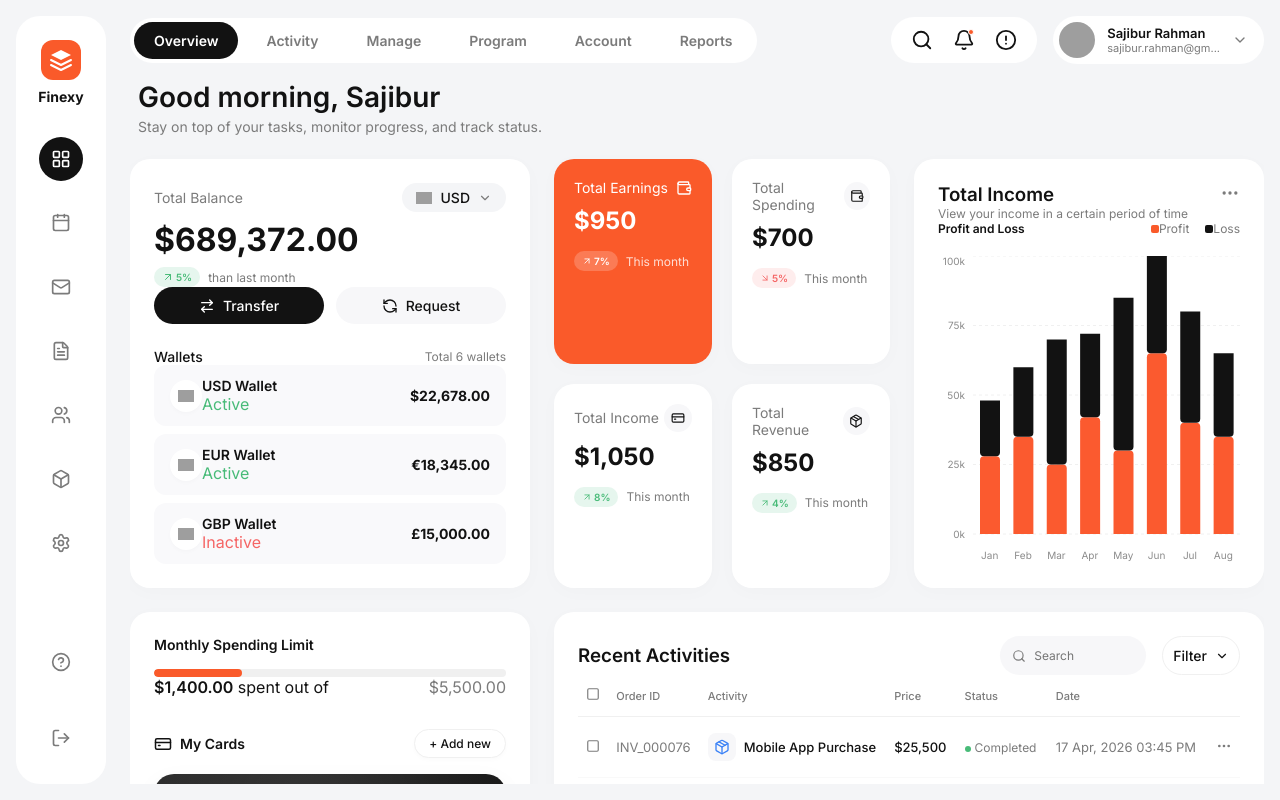
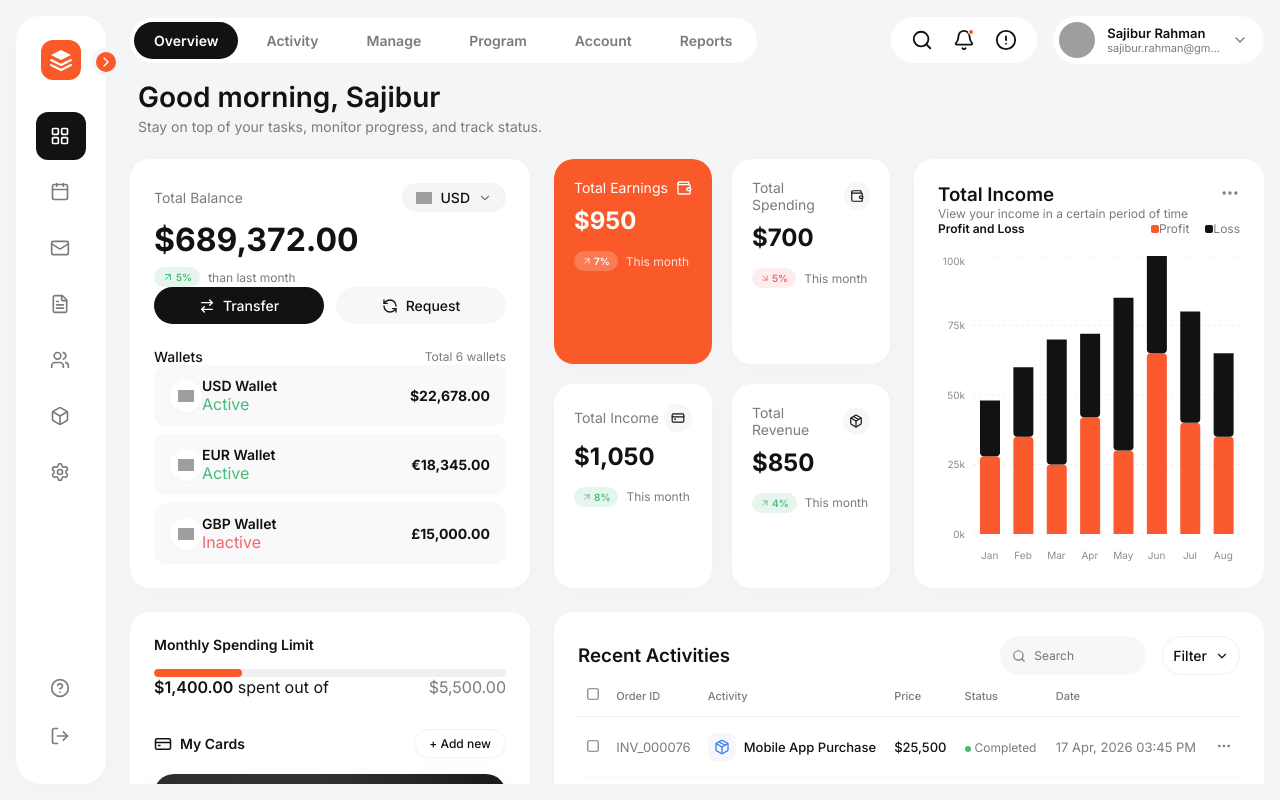
Before and after one commit to Biniyam-Taye/Hotel-Mobile-App, a React (Vite) app in the folder admin-dashboard/: page / in a window 1280 px wide. Built offline with nearby package versions, Linux system fonts and the light colour scheme; grey boxes are pictures that could not be loaded.

Commit message:
feat: add collapsible Sidebar component with navigation menu

```diff
--- a/admin-dashboard/src/components/Sidebar.css
+++ b/admin-dashboard/src/components/Sidebar.css
@@ -5,28 +5,58 @@
   display: flex;
   flex-direction: column;
   justify-content: space-between;
-  align-items: center;
   padding: 24px 0;
   height: 100%;
+  position: relative;
+  transition: width 0.4s cubic-bezier(0.175, 0.885, 0.32, 1.275);
+  box-shadow: 0 4px 20px rgba(0, 0, 0, 0.02);
+  z-index: 10;
+}
+
+.sidebar.expanded {
+  width: 240px;
+}
+
+.toggle-btn {
+  position: absolute;
+  top: 32px;
+  right: -14px;
+  width: 28px;
+  height: 28px;
+  background-color: var(--primary-orange);
+  color: white;
+  border-radius: 50%;
+  border: 4px solid var(--bg-color);
+  display: flex;
+  justify-content: center;
+  align-items: center;
+  cursor: pointer;
+  z-index: 100;
+  transition: transform 0.3s ease;
+}
+
+.toggle-btn:hover {
+  transform: scale(1.1);
 }
 
 .sidebar-top, .sidebar-bottom {
   display: flex;
   flex-direction: column;
-  align-items: center;
-  gap: 32px;
   width: 100%;
+  padding: 0 20px;
 }
 
 .logo-container {
   display: flex;
-  flex-direction: column;
   align-items: center;
-  gap: 8px;
+  gap: 12px;
+  margin-bottom: 32px;
+  padding-left: 5px;
 }
 
 .logo-icon {
   background-color: var(--primary-orange);
+  min-width: 40px;
   width: 40px;
   height: 40px;
   border-radius: 12px;
@@ -37,32 +67,46 @@
 
 .logo-text {
   font-weight: 700;
-  font-size: 14px;
+  font-size: 20px;
   color: var(--text-dark);
+  opacity: 0;
+  transform: translateX(-10px);
+  transition: all 0.3s ease;
+  white-space: nowrap;
+  pointer-events: none;
+}
+
+.sidebar.expanded .logo-text {
+  opacity: 1;
+  transform: translateX(0);
+  pointer-events: auto;
 }
 
 .nav-menu {
   display: flex;
   flex-direction: column;
-  align-items: center;
-  gap: 20px;
+  gap: 8px;
   width: 100%;
 }
 
 .nav-item {
-  width: 44px;
-  height: 44px;
-  border-radius: 50%;
+  height: 48px;
+  border-radius: 12px;
   display: flex;
-  justify-content: center;
   align-items: center;
   color: var(--text-light);
   cursor: pointer;
   transition: all 0.3s ease;
+  padding: 0 14px;
+  overflow: hidden;
+}
+
+.nav-item svg {
+  min-width: 20px;
 }
 
 .nav-item:hover {
-  background-color: var(--bg-color);
+  background-color: #f7f7f9;
   color: var(--text-dark);
 }
 
@@ -70,3 +114,18 @@
   background-color: var(--text-dark);
   color: white;
 }
+
+.nav-label {
+  margin-left: 16px;
+  font-weight: 500;
+  font-size: 14px;
+  white-space: nowrap;
+  opacity: 0;
+  transform: translateX(-10px);
+  transition: all 0.3s ease;
+}
+
+.sidebar.expanded .nav-label {
+  opacity: 1;
+  transform: translateX(0);
+}
--- a/admin-dashboard/src/components/Sidebar.jsx
+++ b/admin-dashboard/src/components/Sidebar.jsx
@@ -1,10 +1,19 @@
-import React from 'react';
+import React, { useState } from 'react';
 import './Sidebar.css';
-import { LayoutGrid, Calendar, Mail, FileText, Users, Box, Settings, HelpCircle, LogOut } from 'lucide-react';
+import { LayoutGrid, Calendar, Mail, FileText, Users, Box, Settings, HelpCircle, LogOut, ChevronRight, ChevronLeft } from 'lucide-react';
 
 const Sidebar = () => {
+  const [isExpanded, setIsExpanded] = useState(false);
+
   return (
-    <div className="sidebar">
+    <div className={`sidebar ${isExpanded ? 'expanded' : ''}`}>
+      <button
+        className="toggle-btn"
+        onClick={() => setIsExpanded(!isExpanded)}
+      >
+        {isExpanded ? <ChevronLeft size={16} /> : <ChevronRight size={16} />}
+      </button>
+
       <div className="sidebar-top">
         <div className="logo-container">
           <div className="logo-icon">
@@ -20,24 +29,31 @@ const Sidebar = () => {
         <nav className="nav-menu">
           <div className="nav-item active">
             <LayoutGrid size={20} />
+            <span className="nav-label">Overview</span>
           </div>
           <div className="nav-item">
             <Calendar size={20} />
+            <span className="nav-label">Calendar</span>
           </div>
           <div className="nav-item">
             <Mail size={20} />
+            <span className="nav-label">Messages</span>
           </div>
           <div className="nav-item">
             <FileText size={20} />
+            <span className="nav-label">Documents</span>
           </div>
           <div className="nav-item">
             <Users size={20} />
+            <span className="nav-label">Team</span>
           </div>
           <div className="nav-item">
             <Box size={20} />
+            <span className="nav-label">Products</span>
           </div>
           <div className="nav-item">
             <Settings size={20} />
+            <span className="nav-label">Settings</span>
           </div>
         </nav>
       </div>
@@ -45,9 +61,11 @@ const Sidebar = () => {
       <div className="sidebar-bottom">
         <div className="nav-item">
           <HelpCircle size={20} />
+          <span className="nav-label">Help</span>
         </div>
         <div className="nav-item">
           <LogOut size={20} />
+          <span className="nav-label">Logout</span>
         </div>
       </div>
     </div>
```
